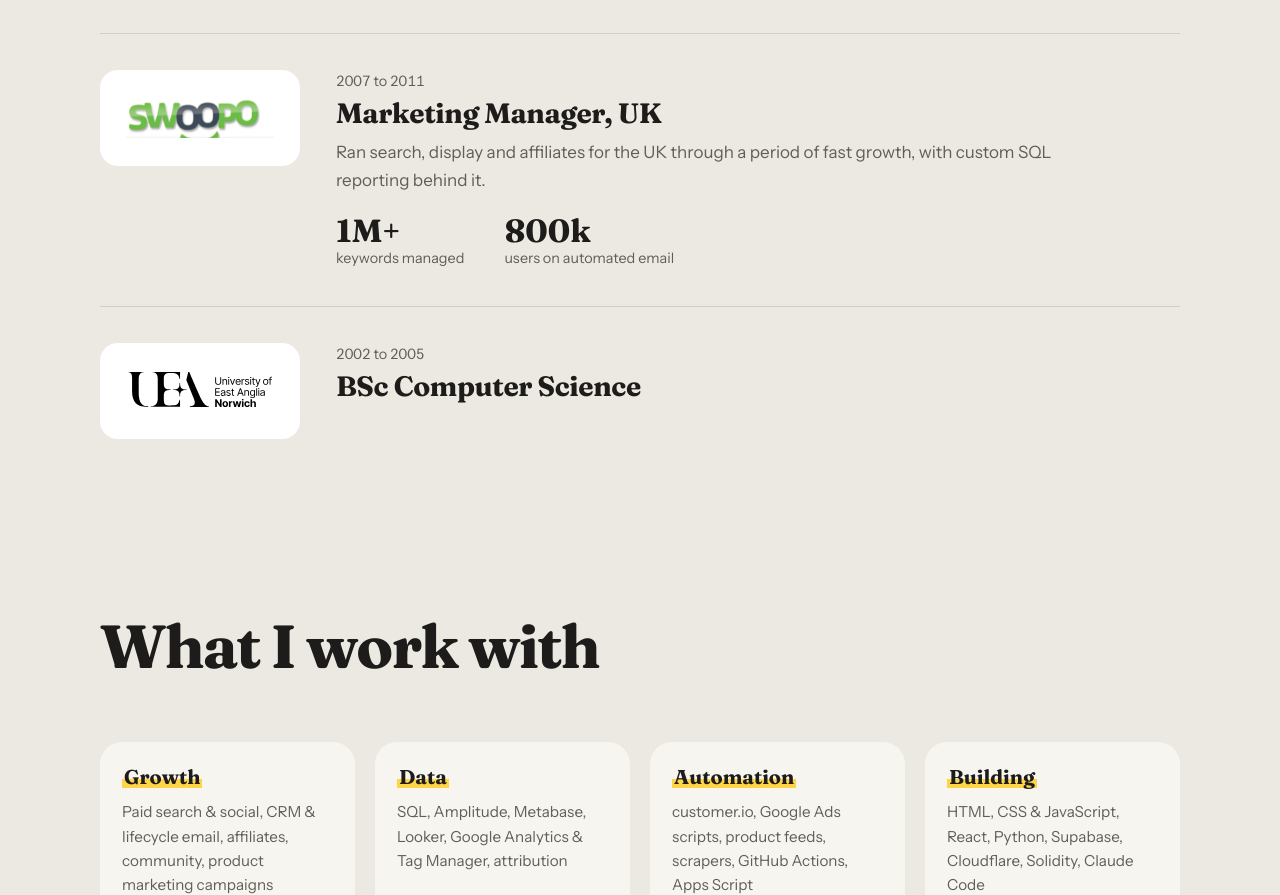
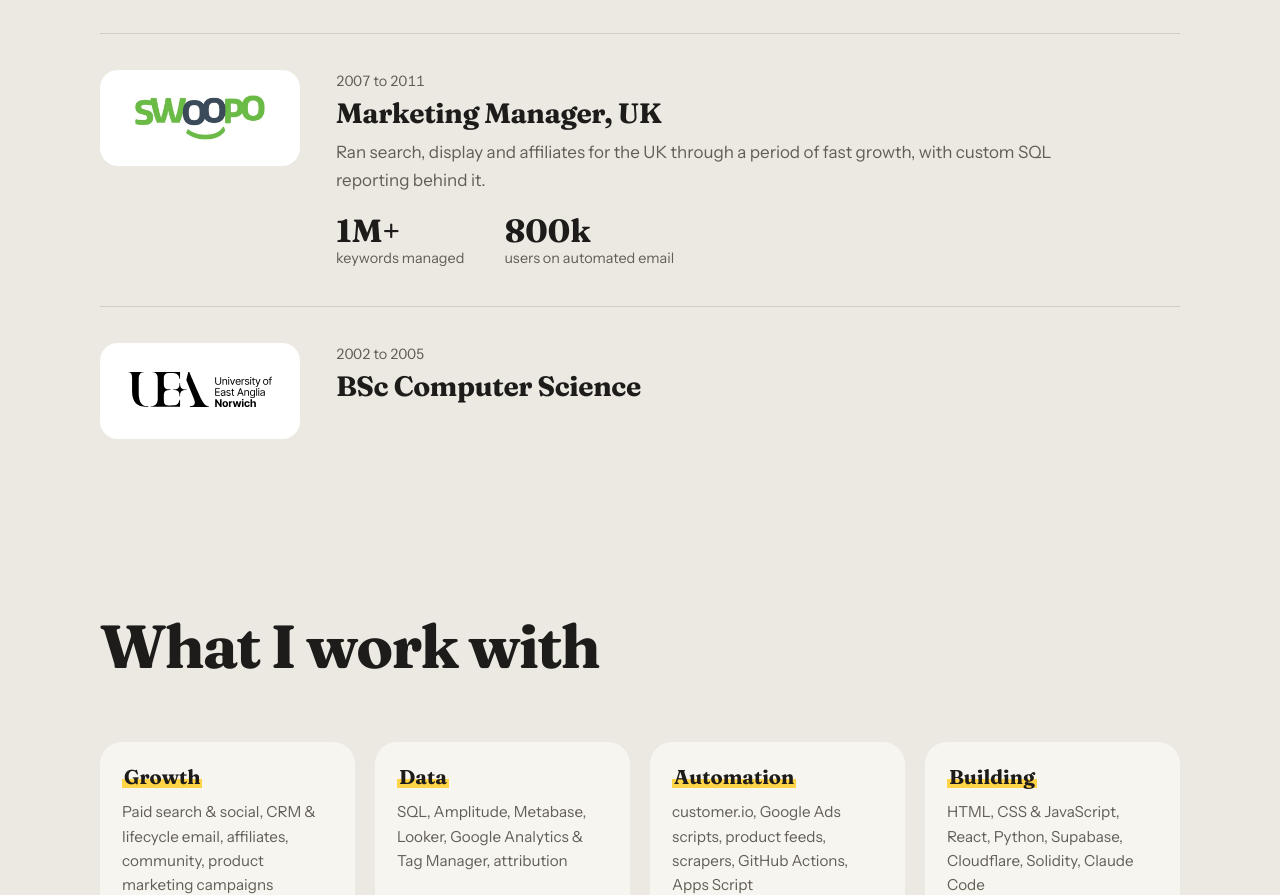
Before and after one commit to adampluck/personal-site, a plain HTML site: page index.html in a window 1280 px wide. Shown: the part 5893-6788 px from the top of the page. Drawn offline with Linux system fonts and the light colour scheme.

Commit message:
Sharper Swoopo logo
Co-Authored-By: Claude Opus 5.5 <noreply@anthropic.com>

```diff
--- a/index.html
+++ b/index.html
@@ -248,7 +248,7 @@
         </div>
       </li>
       <li>
-        <div class="brand"><img class="swoopo" src="img/logos/swoopo-wordmark.png" alt="Swoopo" width="230" height="64"></div>
+        <div class="brand"><img src="img/logos/swoopo-wordmark.jpg" alt="Swoopo" width="480" height="168"></div>
         <div>
           <p class="when">2007 to 2011</p>
           <h3 class="sr">Swoopo</h3>
--- a/style.css
+++ b/style.css
@@ -398,6 +398,3 @@ p { margin: 0; }
   .figs b { font-size: 1.6rem; }
   .media { border-radius: 22px; }
 }
-
-/* the only Swoopo logo left online has a rule under it; trim it off */
-.brand .swoopo { clip-path: inset(0 0 9% 0); margin-bottom: -4px; }
```
Also changed, not shown: img/logos/swoopo-wordmark.jpg (added), img/logos/swoopo-wordmark.png (deleted).
